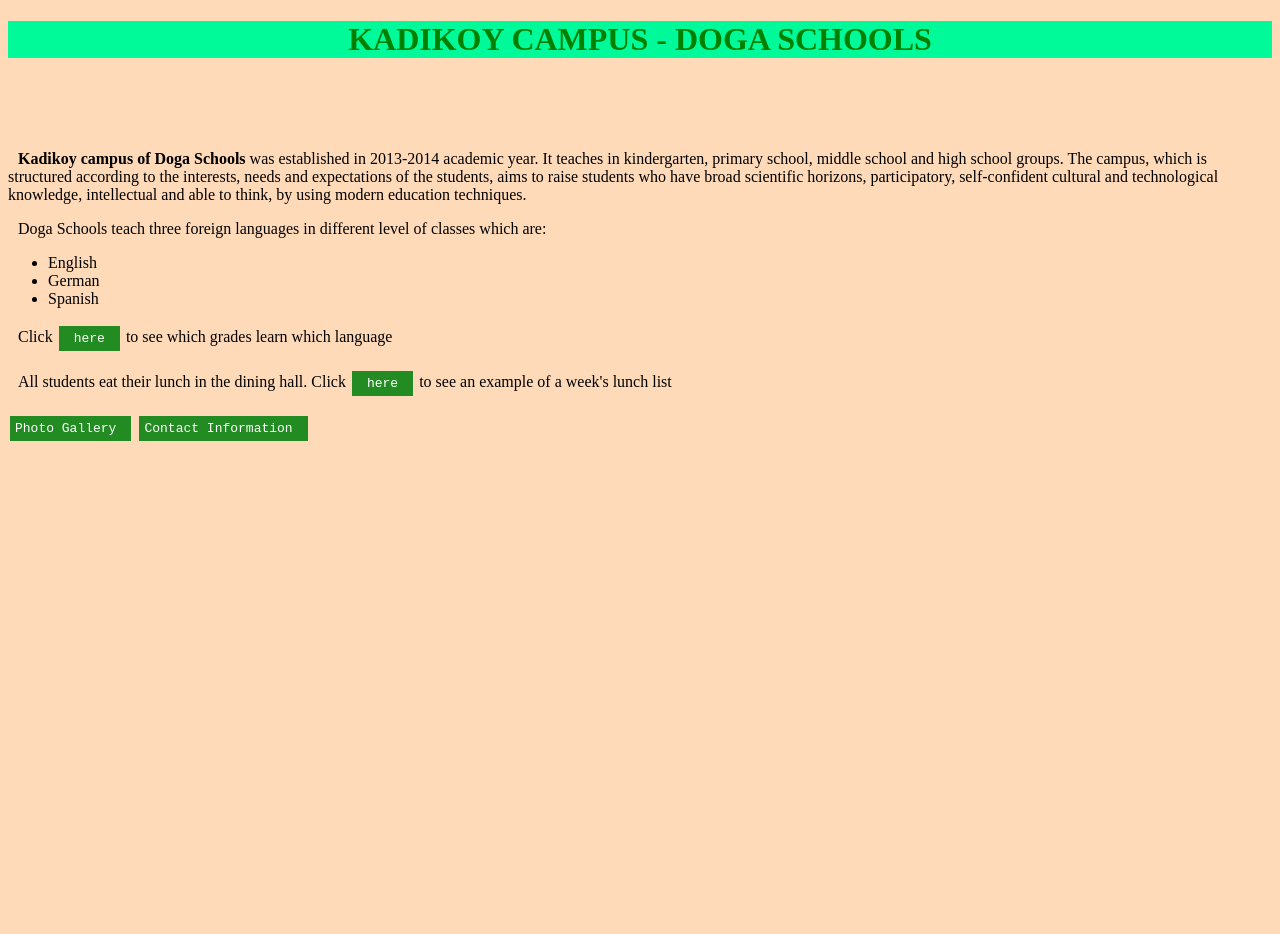
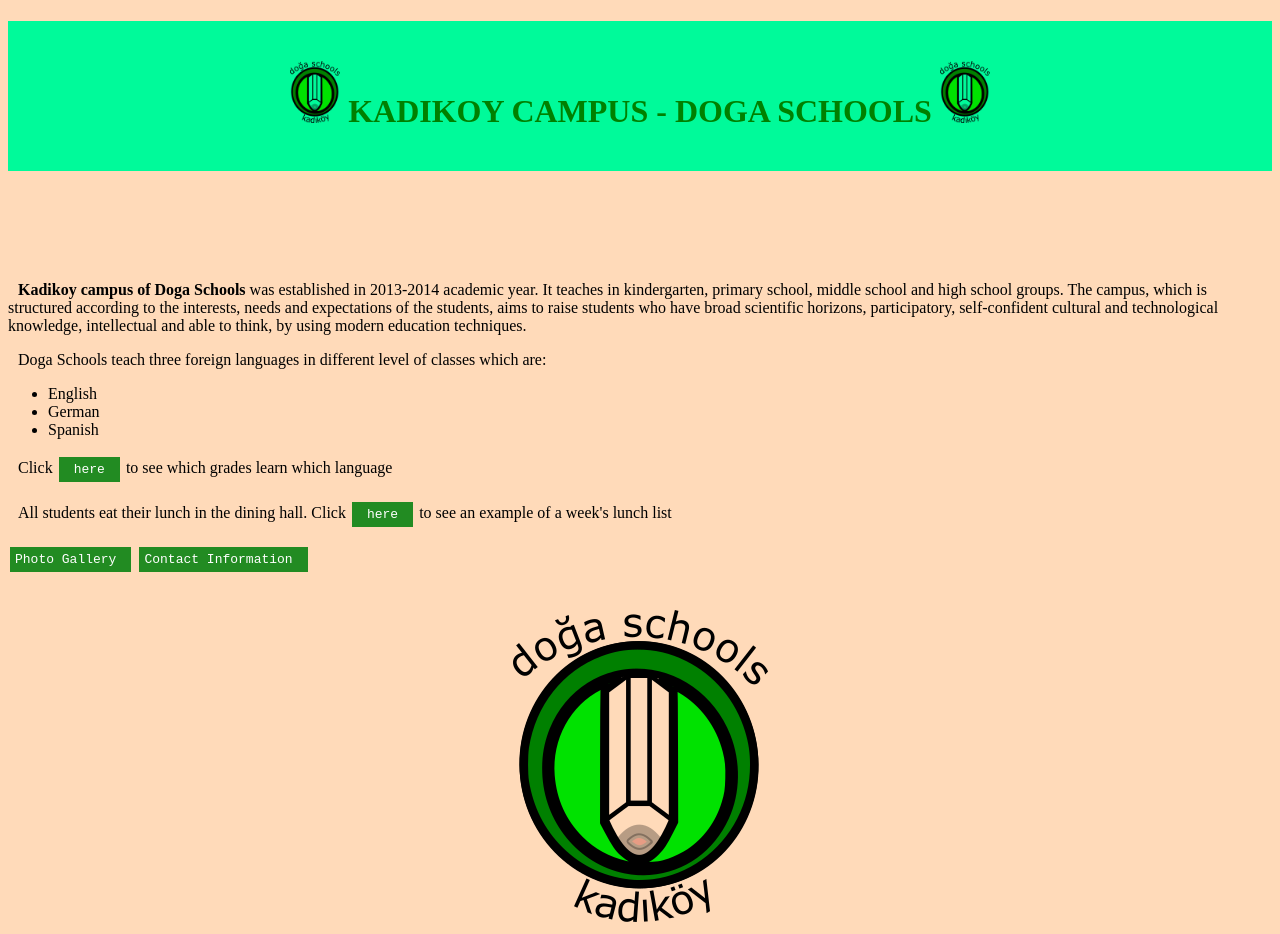
Before and after one commit to ituitis20-genck18/Assignment-1, a plain HTML site: page index.html in a window 1280 px wide. Before the commit the page ends 800 px from the top, so only its background shows below. Drawn offline with Linux system fonts and the light colour scheme.

Commit message:
logo and some image files added

```diff
--- a/index.html
+++ b/index.html
@@ -1,7 +1,8 @@
 <!DOCTYPE html>
 
 <head>
-
+	<title>Doga Schools Kadikoy</title>
+	<link rel="icon" href="./faviicon.png" type="image/x-icon" />
 	<link rel=stylesheet href="stylesheet.css">
 
 	<style>
@@ -19,8 +20,9 @@
 
 <body>
 
-	<h1> KADIKOY CAMPUS - DOGA SCHOOLS </h1>
+	<h1 style="padding-bottom: 40px; text-align: center; margin-bottom: 40px;" > <img class="im" src="./logo2.png" style="width: 50px; padding-top:40px;"> KADIKOY CAMPUS - DOGA SCHOOLS <img style="width: 50px; padding-top:10px;" class="im" src="./logo2.png"></h1>
 	<br><br><br>
+	<article>
 	<p><b>Kadikoy campus of Doga Schools</b> was established in 2013-2014 academic year. It teaches in kindergarten, primary school, middle school and high school groups. The campus, which is structured according to the interests, needs and expectations of the students, aims to raise students who have broad scientific horizons, participatory, self-confident cultural and technological knowledge, intellectual and able to think, by using modern education techniques.</p>
 
 	<p>Doga Schools teach three foreign languages in different level of classes which are:</p>
@@ -40,6 +42,8 @@
 	<a class="button1" href="photos.html">Photo Gallery<br></a>
 
 	<a class="button1" href="contact.html">Contact Information<br></a>
+</article>
 
-
+<br><br>
+<div style="text-align: center;"><img src="./logo2.png"></div>
 </body>
```
Also changed, not shown: logo.svg (added), logo2.png (added).
